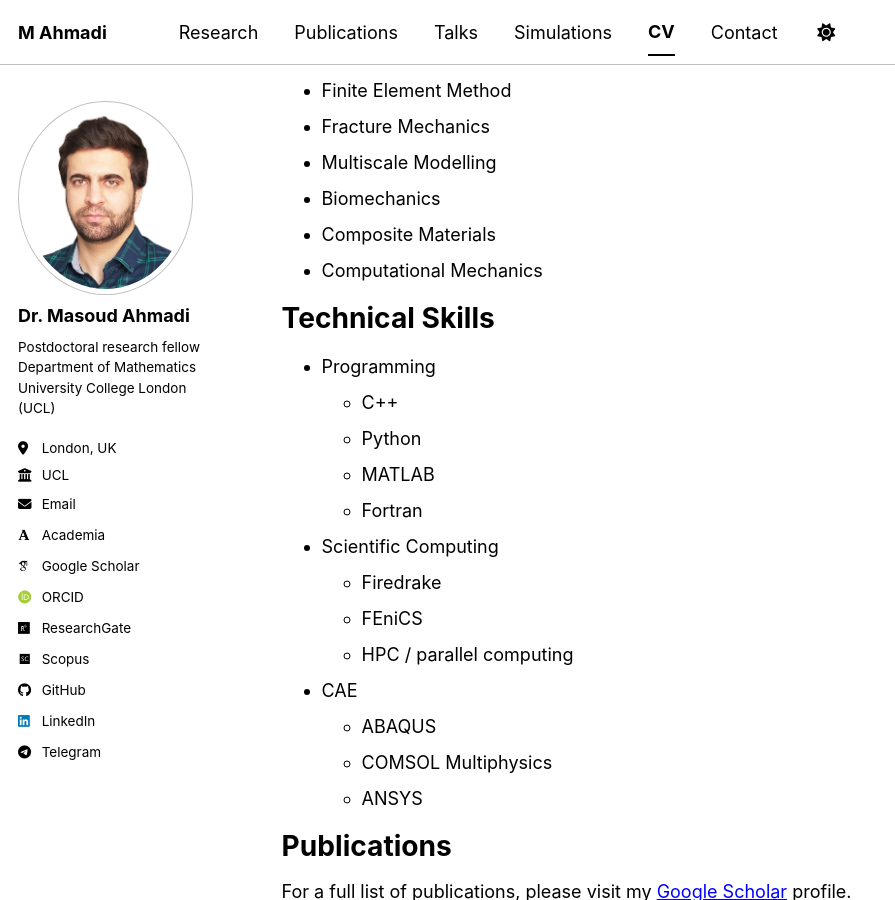
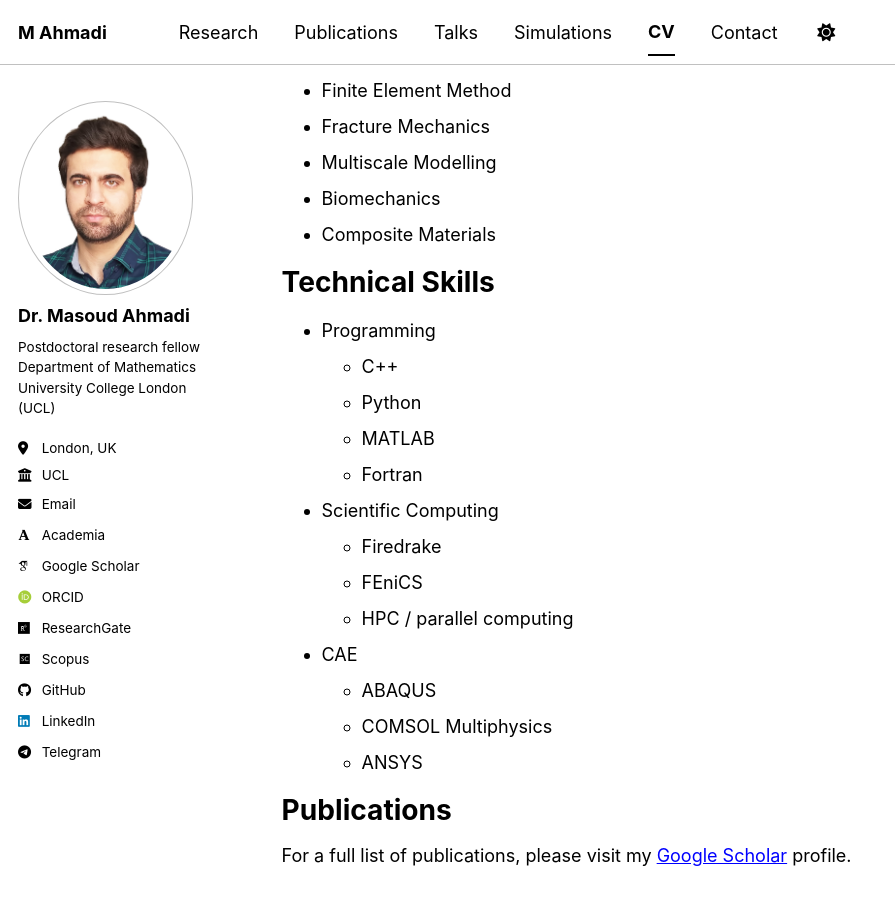
Before and after one commit to Masoud16ahm/Masoud16ahm.github.io, a Jekyll site: the page built from _pages/cv.md, in a window 1280 px wide and 900 px high, scrolled down 951 px. Shown: the whole window, without its empty margins (0-895 px from the left). Built offline with Jekyll 4.4.1, drawn with Linux system fonts in a browser that asks for light colours; some web fonts are replaced; a script bundle is joined from its source files by our own code; library files that are not in the unit come from our copies.

Commit message:
Remove 'Computational Mechanics' from CV

```diff
--- a/_pages/cv.md
+++ b/_pages/cv.md
@@ -41,7 +41,6 @@ Research Areas
 * Multiscale Modelling
 * Biomechanics
 * Composite Materials
-* Computational Mechanics
 
 Technical Skills
 ======
```
